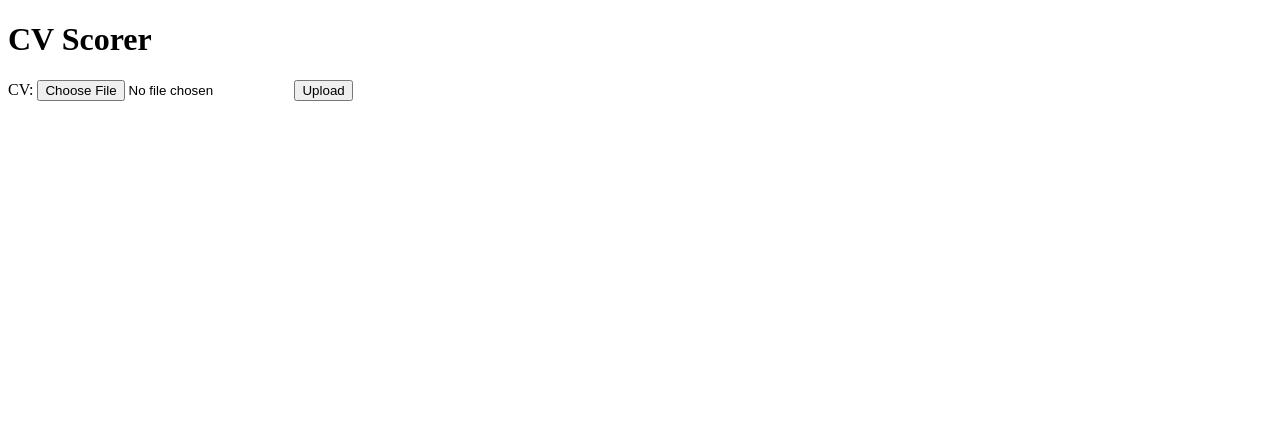
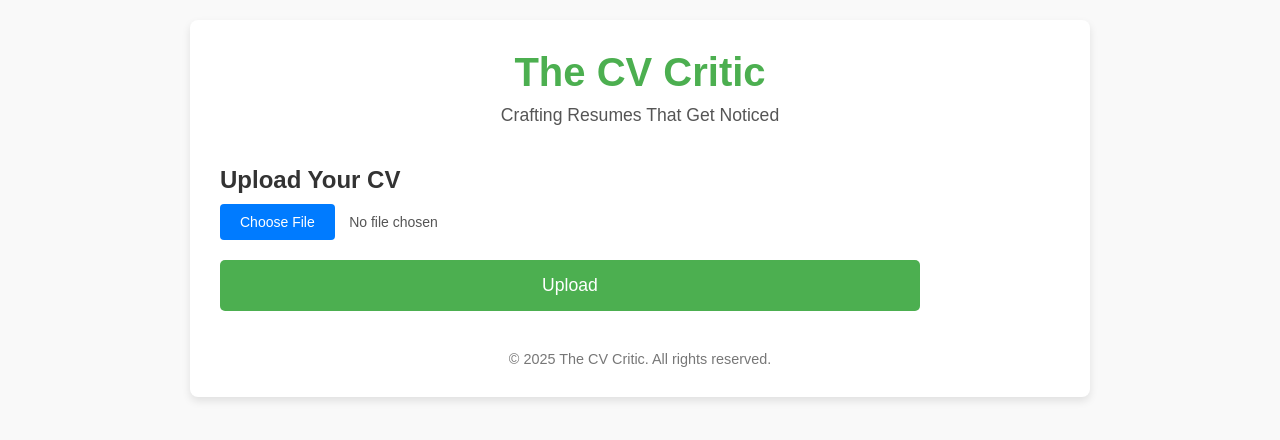
Before and after one commit to SvenBotha/the-cv-critic, a Django app: page / in a window 1280 px wide. Shown: the top 440 px of the page. Run offline with Django 5.2, Linux system fonts and the light colour scheme.

Commit message:
Inital frontend design completed, loading bar animation updates needed

```diff
--- /dev/null
+++ b/the_cv_critic_app/static/css/styles.css
@@ -0,0 +1,182 @@
+/* Define CSS Variables for Colors */
+:root {
+    --primary-color: #4CAF50;  /* Green */
+    --primary-hover-color: #45a049;  /* Darker Green */
+    --secondary-color: #007bff;  /* Blue */
+    --secondary-hover-color: #0056b3;  /* Darker Blue */
+    --text-color: #333;  /* Dark Text */
+    --background-color: #f9f9f9;  /* Light Background */
+    --container-background: #fff;  /* White Background for Containers */
+    --result-background: #fff;  /* White Background for Results */
+    --recommendation-background: #f1f1f1;  /* Light Gray for Recommendations */
+    --recommendation-hover-background: #e0e0e0;  /* Slightly Darker Gray on Hover */
+    --footer-text-color: #777;  /* Light Gray for Footer Text */
+    --file-input-border-color: #ccc;  /* Light Border for File Input */
+    --file-name-color: #555;  /* Gray color for file name text */
+}
+
+/* Global Styles */
+* {
+    margin: 0;
+    padding: 0;
+    box-sizing: border-box;
+}
+
+body {
+    font-family: 'Arial', sans-serif;
+    background-color: var(--background-color);
+    color: var(--text-color);
+    padding: 20px;
+}
+
+.container {
+    max-width: 900px;
+    margin: 0 auto;
+    background-color: var(--container-background);
+    padding: 30px;
+    border-radius: 8px;
+    box-shadow: 0 4px 8px rgba(0, 0, 0, 0.1);
+}
+
+header h1 {
+    font-size: 2.5em;
+    color: var(--primary-color);
+    text-align: center;
+    margin-bottom: 10px;
+}
+
+header p {
+    text-align: center;
+    font-size: 1.1em;
+    color: #555;
+}
+
+/* Form Styles */
+.upload-section {
+    margin-top: 40px;
+}
+
+.cv-form .form-group {
+    margin-bottom: 20px;
+}
+
+.cv-form input[type="file"] {
+    display: block;
+    width: 100%;
+    padding: 10px;
+    margin-top: 5px;
+}
+
+.submit-button {
+    display: inline-block;
+    background-color: var(--primary-color);
+    color: white;
+    padding: 15px 30px;
+    border: none;
+    border-radius: 5px;
+    font-size: 1.1em;
+    cursor: pointer;
+    width: 700px; /* Adjust the width to fit content */
+    margin-right: 10px; /* Space between button and spinner */
+}
+
+
+.submit-button:hover {
+    background-color: var(--primary-hover-color);
+}
+
+/* Results Section */
+.results {
+    background-color: var(--result-background);
+    padding: 20px;
+    border-radius: 8px;
+    margin-top: 20px;
+    box-shadow: 0 2px 4px rgba(0, 0, 0, 0.1);
+}
+
+.results h2 {
+    color: var(--primary-color);
+    font-size: 2em;
+}
+
+.recommendations-list {
+    margin-top: 20px;
+}
+
+.recommendations-list ul {
+    list-style-type: none;
+    padding-left: 0;
+}
+
+.recommendations-list ul li {
+    margin-bottom: 10px;
+    padding: 10px;
+    background-color: var(--recommendation-background);
+    border-radius: 5px;
+    box-shadow: 0 1px 3px rgba(0, 0, 0, 0.1);
+    transition: background-color 0.3s ease;
+}
+
+.recommendations-list ul li:hover {
+    background-color: var(--recommendation-hover-background);
+}
+
+/* Footer */
+footer {
+    text-align: center;
+    margin-top: 40px;
+    font-size: 0.9em;
+    color: var(--footer-text-color);
+}
+
+/* Hide the default file input */
+.file-input {
+    display: none;
+    margin-top: 5px;
+}
+
+/* Custom button style for file upload */
+.custom-upload-button {
+    background-color: var(--secondary-color);
+    color: white;
+    padding: 10px 20px;
+    border: none;
+    border-radius: 4px;
+    cursor: pointer;
+    font-size: 14px;
+    margin-right: 10px; /* Space between button and file name */
+}
+
+.custom-upload-button:hover {
+    background-color: var(--secondary-hover-color);
+}
+
+/* File name display style */
+#file-name {
+    font-size: 14px;
+    color: var(--file-name-color);
+}
+
+
+/* Aligning the upload button and spinner in a row */
+.upload-btn-container {
+    display: flex;
+    align-items: center;  /* Vertically centers the spinner and button */
+}
+
+.spinner {
+    border: 4px solid #f3f3f3;
+    border-top: 4px solid #3498db;
+    border-radius: 50%;
+    width: 40px;
+    height: 40px;
+    animation: spin 1s linear infinite;
+    margin-left: 10px; /* Add space between button and spinner */
+    display: none; /* Initially hidden */
+}
+
+/* Animation for spinner */
+@keyframes spin {
+    0% { transform: rotate(0deg); }
+    100% { transform: rotate(360deg); }
+}
--- /dev/null
+++ b/the_cv_critic_app/static/js/script.js
@@ -0,0 +1,48 @@
+document.getElementById('cvForm').addEventListener('submit', function(event) {
+    event.preventDefault();
+
+    // Show the spinner before starting the request
+    document.getElementById('spinner').style.display = 'block';
+
+    const formData = new FormData(this);
+
+    fetch('', {
+        method: 'POST',
+        body: formData,
+        headers: {
+            'X-CSRFToken': document.querySelector('[name=csrfmiddlewaretoken]').value,
+        }
+    })
+    .then(response => response.json())
+    .then(data => {
+        // Hide the spinner once the request is completed
+        document.getElementById('spinner').style.display = 'none';
+
+        if (data.error) {
+            alert(data.error);
+        } else {
+            document.getElementById('score').textContent = data.score;
+            const recommendationsList = document.getElementById('recommendations');
+            recommendationsList.innerHTML = '';  // Clear previous recommendations
+            const ul = document.createElement('ul');  // Create a new unordered list
+            data.recommendations.forEach(rec => {
+                const li = document.createElement('li');
+                li.textContent = rec;
+                ul.appendChild(li);
+            });
+            recommendationsList.appendChild(ul);  // Append the list to the results container
+            document.getElementById('results').style.display = 'block';
+        }
+    })
+    .catch(error => {
+        // Hide the spinner if an error occurs
+        document.getElementById('spinner').style.display = 'none';
+        alert("An error occurred: " + error);
+    });
+});
+
+function updateFileName() {
+    var fileInput = document.getElementById('cv');
+    var fileName = fileInput.files[0] ? fileInput.files[0].name : "No file chosen";
+    document.getElementById('file-name').textContent = fileName;
+}
--- a/the_cv_critic_app/templates/the_cv_critic_app/index.html
+++ b/the_cv_critic_app/templates/the_cv_critic_app/index.html
@@ -1,56 +1,56 @@
 <!DOCTYPE html>
-<html>
+<html lang="en">
 <head>
-    <title>CV Scorer</title>
+    <meta charset="UTF-8">
+    <meta name="viewport" content="width=device-width, initial-scale=1.0">
+    <title>The CV Critic</title>
+    {% load static %}
+    <link rel="stylesheet" href="{% static 'css/styles.css' %}">
 </head>
 <body>
-    <h1>CV Scorer</h1>
-    <form id="cvForm" method="post" enctype="multipart/form-data">
-        {% csrf_token %}
-        {{ form.cv.label_tag }} {{ form.cv }}
-        <button type="submit">Upload</button>
-    </form>
+    <div class="container">
+        <header>
+            <h1>The CV Critic</h1>
+            <p>Crafting Resumes That Get Noticed</p>
+        </header>
 
-    <div id="results" style="display:none;">
-        <h2>Results</h2>
-        <p>Score: <span id="score"></span></p>
-        <h3>Recommendations:</h3>
-        <ul id="recommendations"></ul>
+        <main>
+            <section class="upload-section">
+                <h2>Upload Your CV</h2>
+                <form id="cvForm" method="post" enctype="multipart/form-data" class="cv-form">
+                    {% csrf_token %}
+                    <div class="form-group" style="margin-top: 10px;">
+                        <!-- Hidden file input -->
+                        <input type="file" id="cv" name="cv" class="file-input" style="display:none;" onchange="updateFileName()" accept=".pdf,application/pdf">
+
+                        <!-- Custom button to trigger file input -->
+
+                        <button type="button" class="custom-upload-button" onclick="document.getElementById('cv').click();">Choose File</button>
+
+                        <!-- Display the selected file name -->
+                        <span id="file-name">No file chosen</span>
+                    </div>
+
+                    <div class="upload-btn-container">
+                        <button type="submit" class="submit-button">Upload</button>
+                        <div id="spinner" class="spinner" style="display:none;"></div>
+                    </div>
+                </form>
+            </section>
+
+            <section id="results" class="results" style="display:none;">
+                <h2>Results</h2>
+                <p><strong>Score:</strong> <span id="score"></span></p>
+                <h3>Recommendations:</h3>
+                <div id="recommendations" class="recommendations-list"></div>
+            </section>
+        </main>
+
+        <footer>
+            <p>&copy; 2025 The CV Critic. All rights reserved.</p>
+        </footer>
     </div>
 
-    <script>
-        document.getElementById('cvForm').addEventListener('submit', function(event) {
-            event.preventDefault();
-
-            const formData = new FormData(this);
-
-            fetch('', {
-                method: 'POST',
-                body: formData,
-                headers: {
-                    'X-CSRFToken': document.querySelector('[name=csrfmiddlewaretoken]').value,
-                }
-            })
-            .then(response => response.json())
-            .then(data => {
-                if (data.error) {
-                    alert(data.error);
-                } else {
-                    document.getElementById('score').textContent = data.score;
-                    const recommendationsList = document.getElementById('recommendations');
-                    recommendationsList.innerHTML = '';
-                    data.recommendations.forEach(rec => {
-                        const li = document.createElement('li');
-                        li.textContent = rec;
-                        recommendationsList.appendChild(li);
-                    });
-                    document.getElementById('results').style.display = 'block';
-                }
-            })
-            .catch(error => {
-                alert("An error occurred: " + error);
-            });
-        });
-    </script>
+    <script src="{% static 'js/script.js' %}"></script>
 </body>
 </html>
```
Also changed, not shown: 1 other file.
